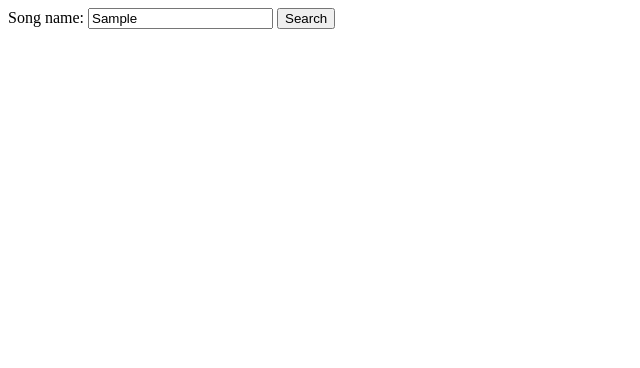
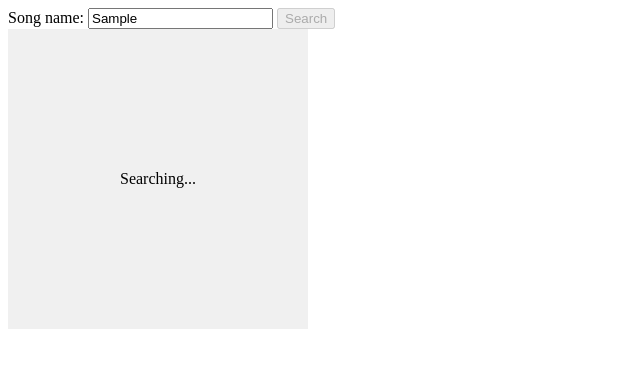
Before and after one commit to inhwamo/spotifychoreography, a plain HTML site: page index.html in a window 1280 px wide. Both pictures are taken after typing "Sample" into the empty fields and a click on the button "Search". Shown: the whole page, without its empty margins (0-640 px from the left). Drawn offline with Linux system fonts and the light colour scheme; no server answers.

Commit message:
Added searching text

```diff
--- a/index.html
+++ b/index.html
@@ -25,16 +25,14 @@
         <input type="text" id="song-name" name="song-name" required>
         <button type="submit" >Search</button>
     </form>
+    <div class="album-art" id="albumArtContainer">
+        <p class="searching" id="searchingText">Searching...</p>
+    </div>
+
     <div id="song-info"></div>
 
     <script>
         // Add an event listener for form submission
-        const form = document.getElementById('song-search-form');
-        const albumArtContainer = document.getElementById('albumArtContainer');
-        const searchingText = document.getElementById('searchingText');
-        const songInfoElement = document.getElementById('song-info');
-
-
         document.addEventListener('DOMContentLoaded', function() {
             const form = document.getElementById('song-search-form');
             const albumArtContainer = document.getElementById('albumArtContainer');
@@ -49,7 +47,7 @@
                 searchingText.style.display = 'block';
                 form.querySelector('button').disabled = true;
 
-                await searchSong(songName);
+            await searchSong(songName);
 
                 // Hide searching text and enable the button after a delay
                 searchingText.style.display = 'none';
```
